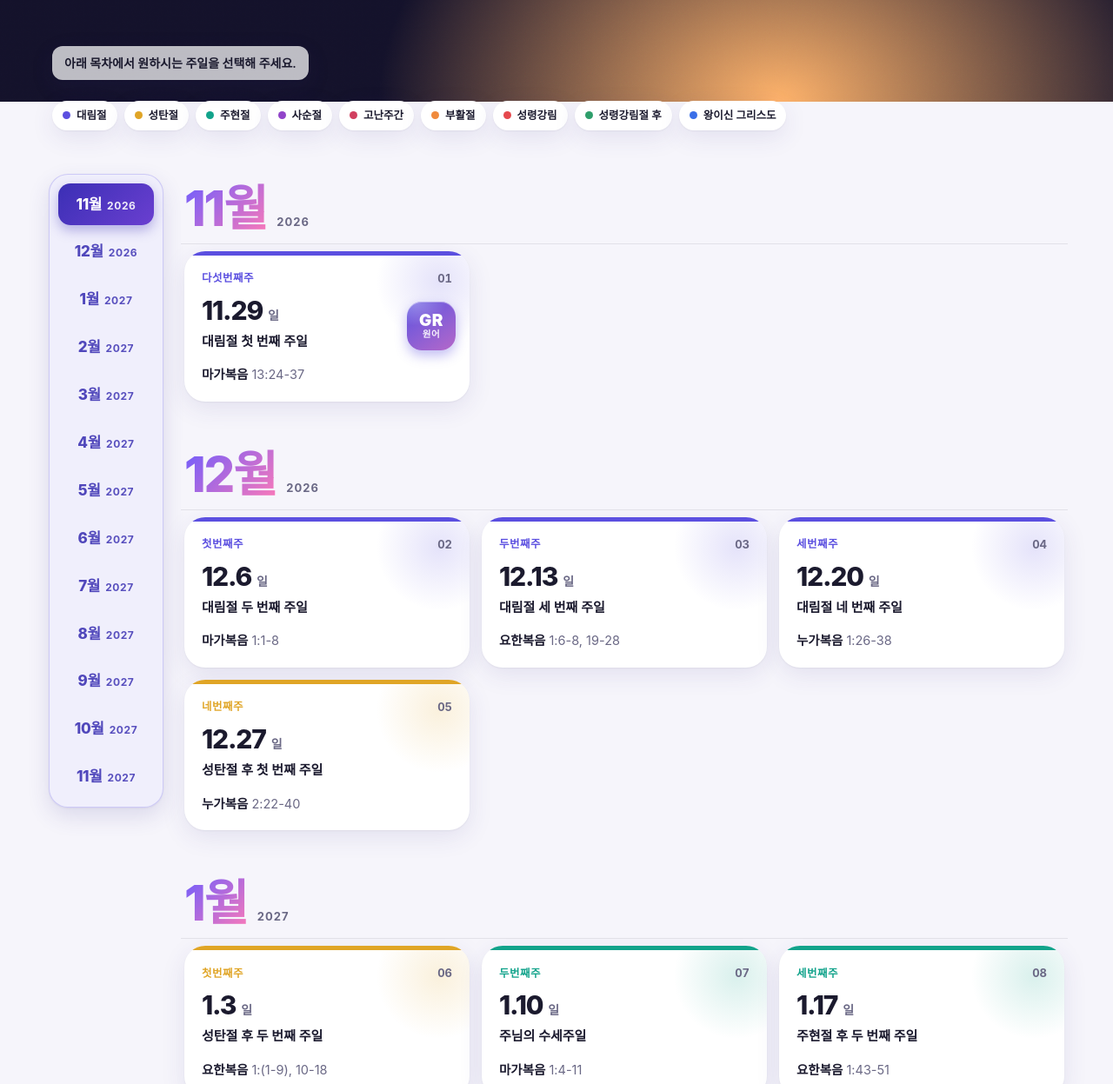
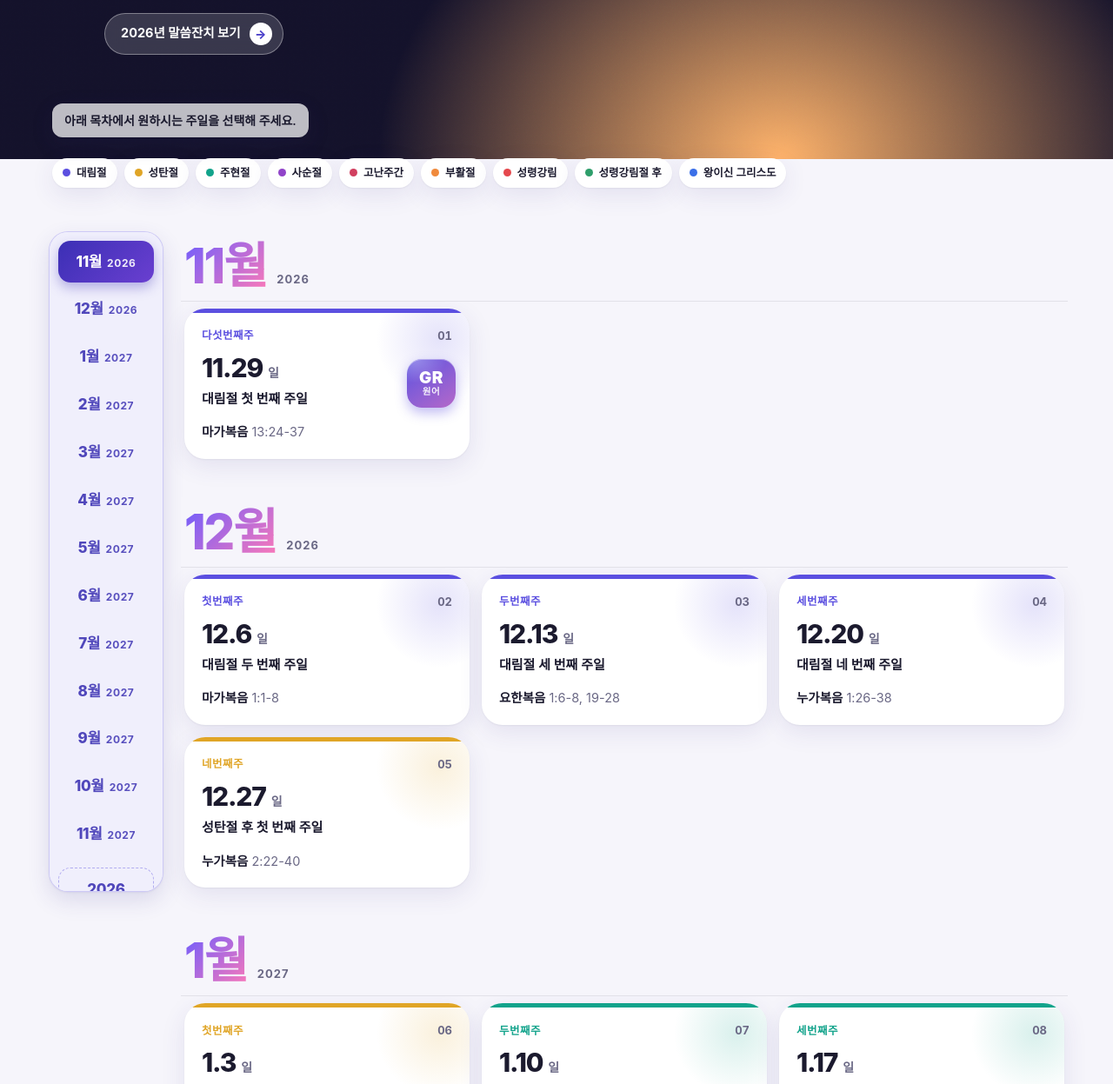
Before and after one commit to ksk0203-oss/word-feast, a plain HTML site: page 2027/index.html in a window 1280 px wide. Shown: the part 579-1826 px from the top of the page at 87% size. Drawn offline with Linux system fonts and the light colour scheme; a web font is replaced by a local one.

Commit message:
Link to the 2026 edition from the 2027 cover and month index
Co-Authored-By: Claude Sonnet 5.5 <noreply@anthropic.com>

```diff
--- a/2027/assets/style.css
+++ b/2027/assets/style.css
@@ -165,6 +165,11 @@ button{font-family:inherit;cursor:pointer;border:0;background:none;color:inherit
 .mnav a.on small{opacity:.9}
 @media(min-width:900px) and (prefers-color-scheme:dark){:root:not([data-theme="light"]) .mnav a:not(.on){color:#B9B4F2}}
 @media(min-width:900px){:root[data-theme="dark"] .mnav a:not(.on){color:#B9B4F2}}
+.mnav a.ext{flex-direction:column;align-items:center;gap:2px;padding:10px 8px;white-space:nowrap;margin-top:8px;border:1.5px dashed color-mix(in srgb,#5B4FE0 42%,transparent);background:transparent}
+.mnav a.ext:hover{background:color-mix(in srgb,#5B4FE0 14%,transparent)}
+.ver-link{display:inline-flex;align-items:center;gap:10px;margin-top:18px;padding:10px 12px 10px 18px;border-radius:999px;background:rgba(255,255,255,.16);border:1px solid rgba(255,255,255,.36);backdrop-filter:blur(14px);-webkit-backdrop-filter:blur(14px);font-size:14.5px;font-weight:700;color:#fff;transition:transform .2s ease,background .2s ease}
+.ver-link i{font-style:normal;display:grid;place-items:center;width:26px;height:26px;border-radius:50%;background:#fff;color:#4A3FC9;font-size:14px;font-weight:800}
+.ver-link:hover{background:rgba(255,255,255,.26);transform:translateY(-2px)}
 .month{scroll-margin-top:0}
 @media(max-width:899px){
   .toc-layout{display:block}
@@ -179,6 +184,8 @@ button{font-family:inherit;cursor:pointer;border:0;background:none;color:inherit
   .mnav a.on small{opacity:1}
   .mnav a.ny{margin-left:14px}
   .mnav a.ny::before{content:"";position:absolute;left:-10px;top:6px;bottom:6px;width:1px;background:rgba(255,255,255,.4)}
+  .mnav a.ext{margin-top:0;border:0;background:transparent;box-shadow:inset 0 0 0 1.5px rgba(255,255,255,.6)}
+  .mnav a.ext:hover{background:rgba(24,16,100,.34)}
   .month{margin-top:28px;scroll-margin-top:62px}
   .month-head{top:62px}
 }
--- a/2027/index.html
+++ b/2027/index.html
@@ -34,6 +34,7 @@
         <div class="stat"><b>4</b><small>관점 해설</small></div>
         <div class="stat"><b>Mk</b><small>마가복음의 해</small></div>
       </div>
+      <a class="ver-link" href="../2026/index.html"><span>2026년 말씀잔치 보기</span><i>→</i></a>
     </div>
   </header>
   <main class="toc">
@@ -78,8 +79,9 @@ var ORD=['첫번째주','두번째주','세번째주','네번째주','다섯번
     var nav=$('monthNav'),nh='';
     var prevY=null;
     order.forEach(function(key){var p=key.split('-');nh+='<a href="#m-'+key+'" data-m="m-'+key+'"'+(prevY&&prevY!==p[0]?' class="ny"':'')+'><b>'+p[1]+'월</b><small>'+p[0]+'</small></a>';prevY=p[0]});
+    nh+='<a class="ny ext" href="../2026/index.html" title="2026년 말씀잔치로 이동"><b>2026</b><small>버전 ↗</small></a>';
     nav.innerHTML=nh;
-    var items=nav.querySelectorAll('a');
+    var items=nav.querySelectorAll('a[data-m]');
     function setActive(id){
       items.forEach(function(a){var on=a.dataset.m===id;a.classList.toggle('on',on);if(on){a.setAttribute('aria-current','true');if(nav.scrollWidth>nav.clientWidth){nav.scrollTo({left:a.offsetLeft-(nav.clientWidth-a.offsetWidth)/2,behavior:'smooth'})}}else a.removeAttribute('aria-current')});
     }
```
